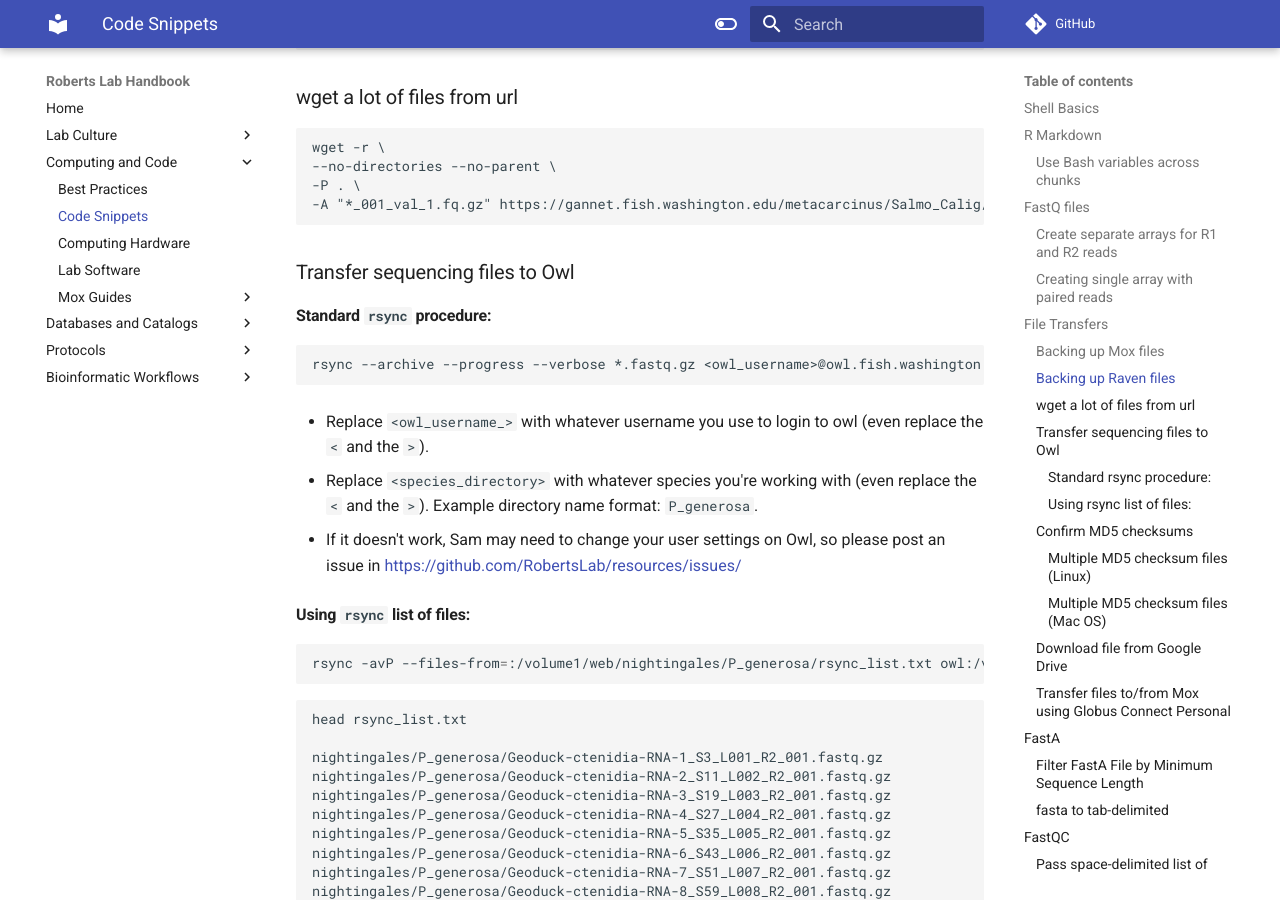
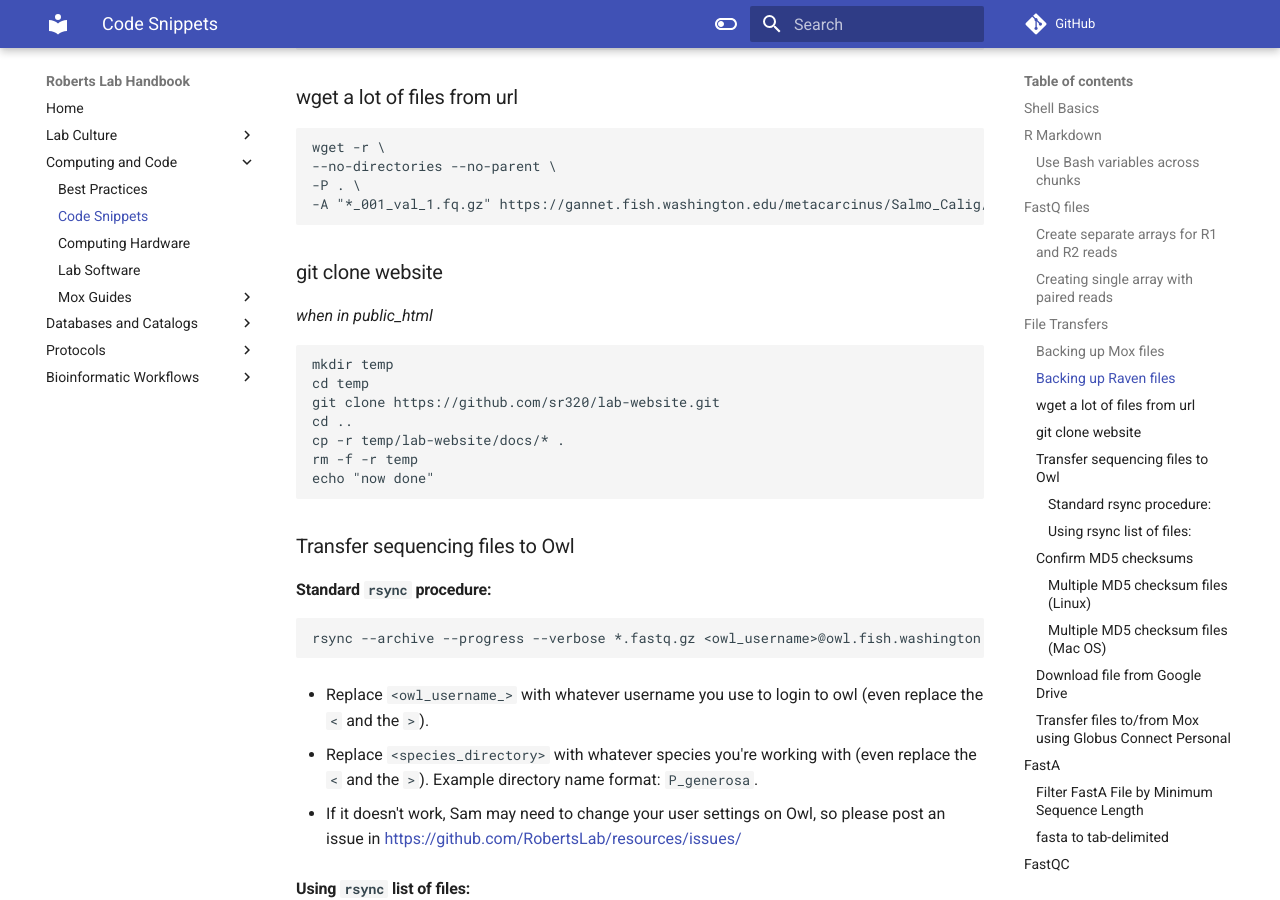
Before and after one commit to RobertsLab/resources, an MkDocs documentation site: the page built from docs/code_Snippets.md, in a window 1280 px wide and 900 px high, scrolled down 3769 px. Built offline with MkDocs 1.6.1 and Material for MkDocs 9.7.7, drawn with Linux system fonts in a browser that asks for light colours; comment, search, counter and statistics services are not loaded.

Commit message:
Update code_Snippets.md
added instructions for web site cloning

````diff
--- a/docs/code_Snippets.md
+++ b/docs/code_Snippets.md
@@ -193,6 +193,22 @@ wget -r \
 -P . \
 -A "*_001_val_1.fq.gz" https://gannet.fish.washington.edu/metacarcinus/Salmo_Calig/analyses/20190806_TrimGalore/
 ```
+
+### git clone website
+
+_when in public_html_
+
+```
+mkdir temp
+cd temp
+git clone https://github.com/sr320/lab-website.git
+cd ..
+cp -r temp/lab-website/docs/* .
+rm -f -r temp
+echo "now done"
+```
+
+
 
 ### Transfer sequencing files to Owl
 
````
